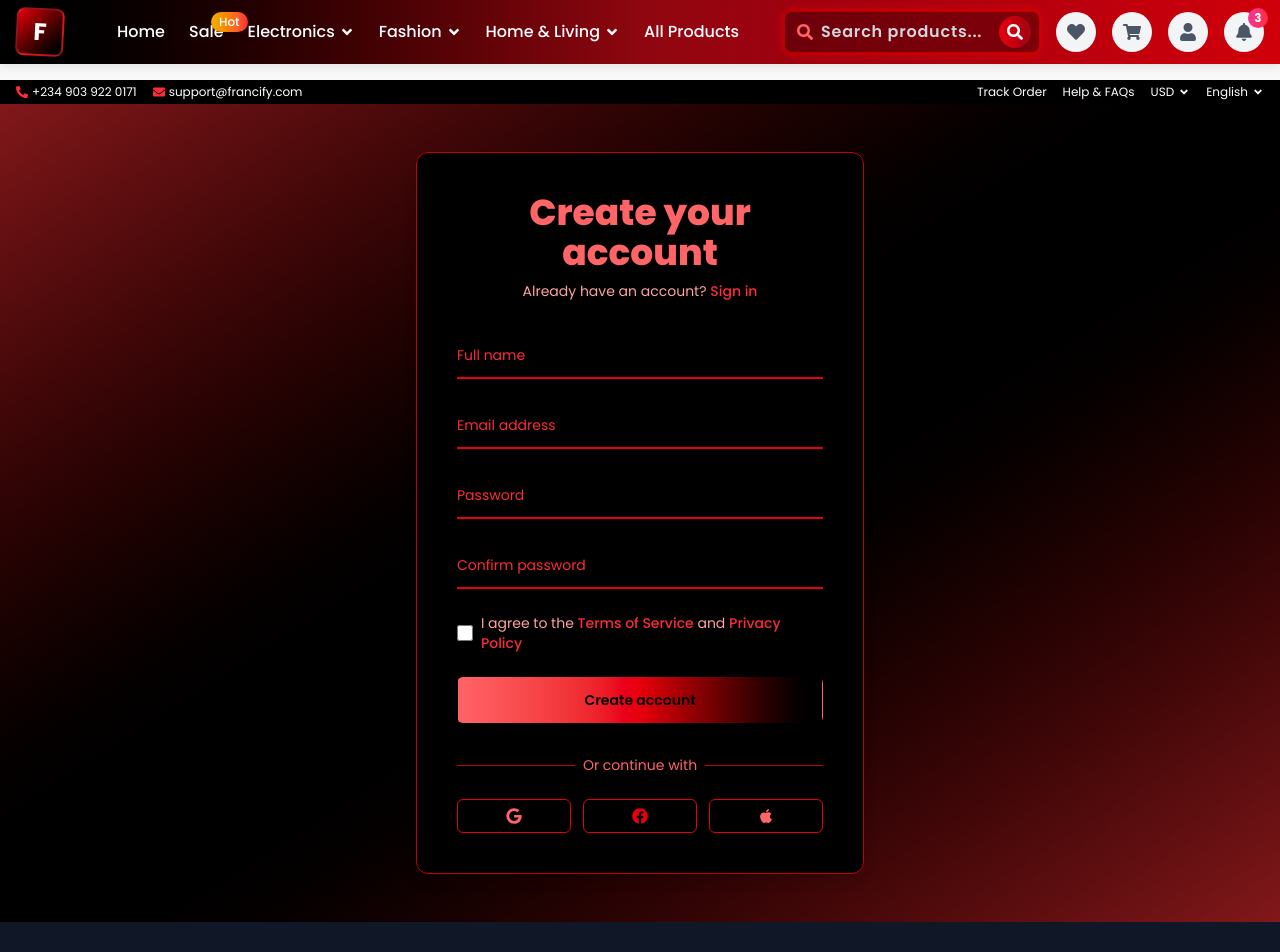
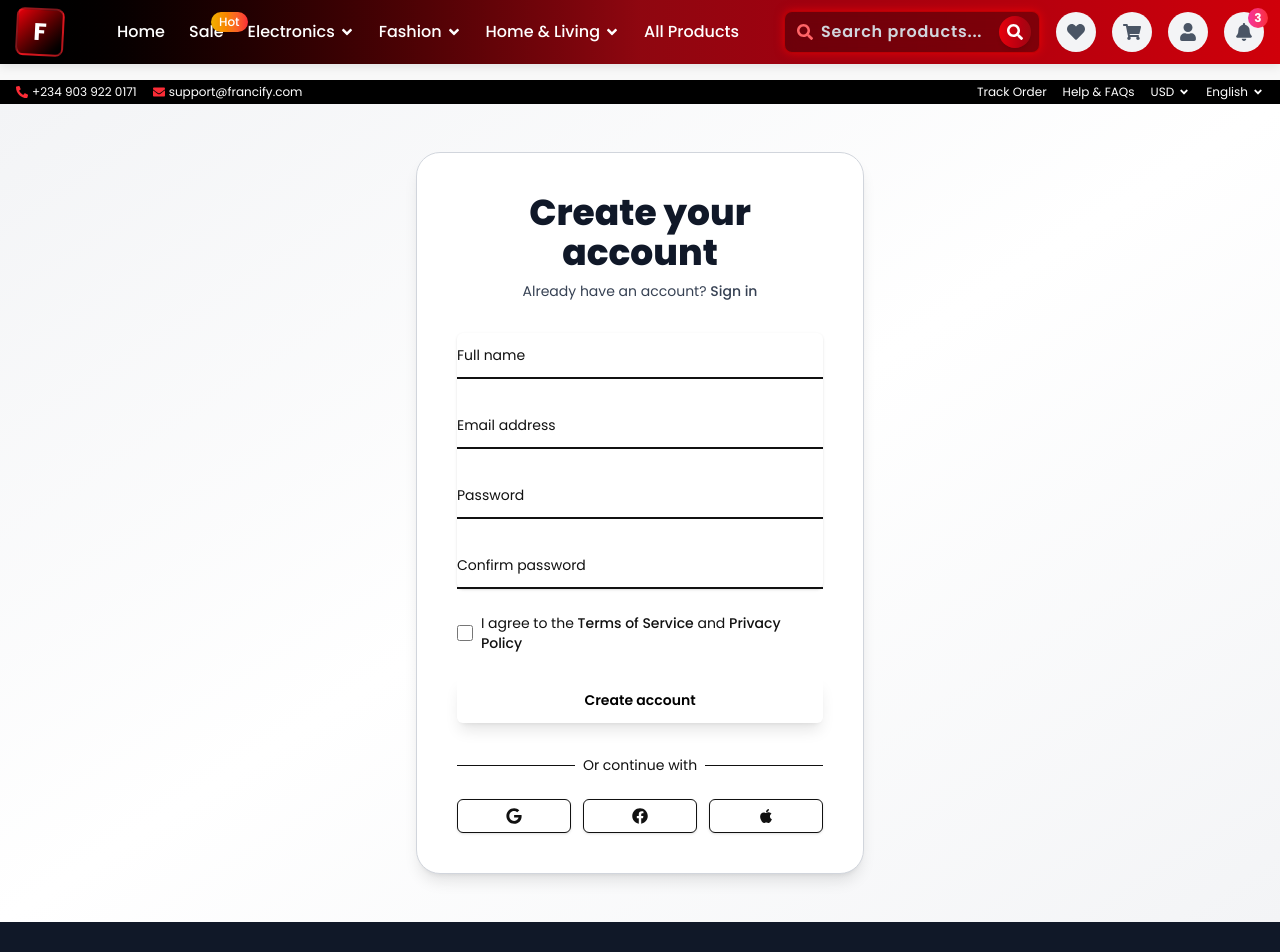
Before and after one commit to ChikamsoChidebe/Francify-Online-Store, a React (Vite) app: page /register in a window 1280 px wide. Shown: the top 952 px of the page. Built offline with nearby package versions, Linux system fonts and the light colour scheme.

Commit message:
git commit -m "Forgotpassword page"

```diff
--- a/src/App.jsx
+++ b/src/App.jsx
@@ -39,6 +39,7 @@ import Shipping from './pages/Shipping';
 import FAQ from './pages/FAQ';
 import LoadingSpinner from './components/LoadingSpinner';
 import WarrantySupportPage from './pages/WarrantySupportPage';
+import ForgotPasswordPage from './pages/ForgotPasswordPage';
 
 const AdminRoute = ({ children }) => {
   const { currentUser, isAdmin } = useAuth();
@@ -100,6 +101,7 @@ function App() {
                 <Route path="/notifications" element={<NotificationsPage />} />
                 <Route path="/help" element={<HelpPage />} />
                 <Route path="/track-order" element={<TrackOrderPage />} />
+                <Route path="/forgot-password" element={<ForgotPasswordPage />} />
                 <Route path="*" element={<NotFoundPage />} />
                 <Route path="/terms" element={<Terms />} />
                 <Route path="/privacy" element={<Terms />} />
--- /dev/null
+++ b/src/pages/ForgotPasswordPage.jsx
@@ -0,0 +1,92 @@
+import React, { useState } from 'react';
+import { Link } from 'react-router-dom';
+
+const ForgotPasswordPage = () => {
+  const [email, setEmail] = useState('');
+  const [submitted, setSubmitted] = useState(false);
+
+  const handleSubmit = (e) => {
+    e.preventDefault();
+    // Here you would handle the forgot password logic, e.g., API call
+    setSubmitted(true);
+  };
+
+  return (
+    <div className="min-h-screen flex items-center justify-center bg-gradient-to-br from-gray-100 via-white to-gray-100 p-6 animate-fadeIn">
+      <div className="max-w-md w-full bg-white backdrop-blur-lg rounded-3xl p-10 shadow-xl border border-gray-300 animate-slideUp">
+        <h2 className="text-3xl font-extrabold text-gray-900 mb-6 text-center tracking-wide animate-pulse">
+          Forgot Your Password?
+        </h2>
+        {!submitted ? (
+          <>
+            <p className="text-gray-700 mb-8 text-center">
+              Enter your email address below and we'll send you a link to reset your password.
+            </p>
+            <form onSubmit={handleSubmit} className="space-y-6">
+              <div className="relative z-0 w-full group">
+                <input
+                  type="email"
+                  name="email"
+                  id="email"
+                  autoComplete="email"
+                  required
+                  value={email}
+                  onChange={(e) => setEmail(e.target.value)}
+                  className="block py-3 px-0 w-full text-primary-300 bg-transparent border-0 border-b-2 border-primary-600 appearance-none focus:outline-none focus:ring-0 focus:border-primary-400 peer transition duration-300"
+                  placeholder=" "
+                />
+                <label
+                  htmlFor="email"
+                  className="absolute text-primary-500 text-sm duration-300 transform -translate-y-6 scale-75 top-3 -z-10 origin-[0] peer-placeholder-shown:translate-y-0 peer-placeholder-shown:scale-100 peer-focus:-translate-y-6 peer-focus:scale-75"
+                >
+                  Email address
+                </label>
+              </div>
+              <button
+                type="submit"
+                className="w-full py-3 bg-gradient-to-r from-primary-400 via-primary-600 to-accent-900 rounded-xl text-shadow-black font-semibold shadow-lg hover:from-primary-500 hover:via-primary-700 hover:to-accent-900 transition-all duration-300 transform hover:scale-105"
+              >
+                Send Reset Link
+              </button>
+            </form>
+          </>
+        ) : (
+          <div className="text-center text-gray-700 animate-fadeIn">
+            <p className="mb-4">If an account with that email exists, a reset link has been sent.</p>
+            <Link
+              to="/login"
+              className="inline-block mt-4 px-6 py-2 bg-primary-600 rounded-lg text-black font-semibold hover:bg-primary-700 transition-colors duration-300"
+            >
+              Back to Login
+            </Link>
+          </div>
+        )}
+      </div>
+      <style>{`
+        @keyframes fadeIn {
+          from { opacity: 0; }
+          to { opacity: 1; }
+        }
+        @keyframes slideUp {
+          from { transform: translateY(20px); opacity: 0; }
+          to { transform: translateY(0); opacity: 1; }
+        }
+        @keyframes pulse {
+          0%, 100% { opacity: 1; }
+          50% { opacity: 0.7; }
+        }
+        .animate-fadeIn {
+          animation: fadeIn 1s ease forwards;
+        }
+        .animate-slideUp {
+          animation: slideUp 0.8s ease forwards;
+        }
+        .animate-pulse {
+          animation: pulse 2s infinite;
+        }
+      `}</style>
+    </div>
+  );
+};
+
+export default ForgotPasswordPage;
--- a/src/pages/RegisterPage.jsx
+++ b/src/pages/RegisterPage.jsx
@@ -62,28 +62,28 @@ const RegisterPage = () => {
   };
 
   return (
-    <div className="min-h-screen flex items-center justify-center bg-gradient-to-br from-red-900 via-black to-red-900 py-12 px-4 sm:px-6 lg:px-8 animate-fadeIn">
-      <div className="max-w-md w-full space-y-8 bg-black bg-opacity-80 p-10 rounded-xl shadow-lg backdrop-blur-md border border-red-700">
+    <div className="min-h-screen flex items-center justify-center bg-gradient-to-br from-gray-100 via-white to-gray-100 py-12 px-4 sm:px-6 lg:px-8 animate-fadeIn">
+      <div className="max-w-md w-full space-y-8 bg-white p-10 rounded-3xl shadow-lg backdrop-blur-md border border-gray-300">
         <div className="text-center">
-          <h2 className="text-4xl font-extrabold text-red-400 mb-2 animate-slideDown">Create your account</h2>
-          <p className="mt-2 text-sm text-red-300">
+          <h2 className="text-4xl font-extrabold text-gray-900 mb-2 animate-slideDown">Create your account</h2>
+          <p className="mt-2 text-sm text-gray-700">
             Already have an account?{' '}
-            <Link to="/login" className="font-medium text-red-500 hover:text-red-400 transition-colors duration-300">
+            <Link to="/login" className="font-medium text-secondary-600 hover:text-secondary-500 transition-colors duration-300">
               Sign in
             </Link>
           </p>
         </div>
 
         {error && (
-          <div className="bg-red-800 border-l-4 border-red-500 p-4 mb-4 animate-shake">
+          <div className="bg-secondary-800 border-l-4 border-secondary-500 p-4 mb-4 animate-shake">
             <div className="flex">
               <div className="flex-shrink-0">
-                <svg className="h-5 w-5 text-red-400" xmlns="http://www.w3.org/2000/svg" viewBox="0 0 20 20" fill="currentColor">
+                <svg className="h-5 w-5 text-secondary-400" xmlns="http://www.w3.org/2000/svg" viewBox="0 0 20 20" fill="currentColor">
                   <path fillRule="evenodd" d="M10 18a8 8 0 100-16 8 8 0 000 16zM8.707 7.293a1 1 0 00-1.414 1.414L8.586 10l-1.293 1.293a1 1 0 101.414 1.414L10 11.414l1.293 1.293a1 1 0 001.414-1.414L11.414 10l1.293-1.293a1 1 0 00-1.414-1.414L10 8.586 8.707 7.293z" clipRule="evenodd" />
                 </svg>
               </div>
               <div className="ml-3">
-                <p className="text-sm text-red-300">{error}</p>
+                <p className="text-sm text-secondary-300">{error}</p>
               </div>
             </div>
           </div>
@@ -91,7 +91,7 @@ const RegisterPage = () => {
 
         <form className="mt-8 space-y-6" onSubmit={handleSubmit} noValidate>
           <div className="rounded-md shadow-sm -space-y-px">
-            {['name', 'email', 'password', 'confirmPassword'].map((field, idx) => {
+            {['name', 'email', 'password', 'confirmPassword'].map((field) => {
               const isPassword = field === 'password' || field === 'confirmPassword';
               const placeholderMap = {
                 name: 'Full name',
@@ -109,12 +109,12 @@ const RegisterPage = () => {
                     value={formData[field]}
                     onChange={handleChange}
                     required
-                    className="block py-2.5 px-0 w-full text-red-300 bg-transparent border-0 border-b-2 border-red-600 appearance-none focus:outline-none focus:ring-0 focus:border-red-400 peer transition duration-300"
+                    className="block py-2.5 px-0 w-full text-primary-300 bg-transparent border-0 border-b-2 border-primary-600 appearance-none focus:outline-none focus:ring-0 focus:border-primary-400 peer transition duration-300"
                     placeholder=" "
                   />
                   <label
                     htmlFor={field}
-                    className="absolute text-red-500 text-sm duration-300 transform -translate-y-6 scale-75 top-3 -z-10 origin-[0] peer-placeholder-shown:translate-y-0 peer-placeholder-shown:scale-100 peer-focus:-translate-y-6 peer-focus:scale-75"
+                    className="absolute text-primary-500 text-sm duration-300 transform -translate-y-6 scale-75 top-3 -z-10 origin-[0] peer-placeholder-shown:translate-y-0 peer-placeholder-shown:scale-100 peer-focus:-translate-y-6 peer-focus:scale-75"
                   >
                     {placeholderMap[field]}
                   </label>
@@ -129,15 +129,15 @@ const RegisterPage = () => {
               name="terms"
               type="checkbox"
               required
-              className="h-4 w-4 text-red-500 focus:ring-red-400 border-gray-300 rounded"
+              className="h-4 w-4 text-primary-500 focus:ring-primary-400 border-gray-300 rounded"
             />
-            <label htmlFor="terms" className="ml-2 block text-sm text-red-300 select-none">
+            <label htmlFor="terms" className="ml-2 block text-sm text-primary-300 select-none">
               I agree to the{' '}
-              <Link to="/terms" className="font-medium text-red-500 hover:text-red-400 transition-colors duration-300">
+              <Link to="/terms" className="font-medium text-primary-500 hover:text-primary-400 transition-colors duration-300">
                 Terms of Service
               </Link>{' '}
               and{' '}
-              <Link to="/privacy" className="font-medium text-red-500 hover:text-red-400 transition-colors duration-300">
+              <Link to="/privacy" className="font-medium text-primary-500 hover:text-primary-400 transition-colors duration-300">
                 Privacy Policy
               </Link>
             </label>
@@ -147,7 +147,7 @@ const RegisterPage = () => {
             <button
               type="submit"
               disabled={loading}
-              className="group relative w-full flex justify-center py-3 px-6 border border-transparent text-sm font-semibold rounded-md text-black bg-gradient-to-r from-red-400 via-red-600 to-black hover:from-red-500 hover:via-red-700 hover:to-black focus:outline-none focus:ring-2 focus:ring-offset-2 focus:ring-red-500 disabled:opacity-50 transition-all duration-300 shadow-lg"
+              className="group relative w-full flex justify-center py-3 px-6 border border-transparent text-sm font-semibold rounded-md text-black bg-gradient-to-r from-primary-400 via-primary-600 to-accent-900 hover:from-primary-500 hover:via-primary-700 hover:to-accent-900 focus:outline-none focus:ring-2 focus:ring-offset-2 focus:ring-primary-500 disabled:opacity-50 transition-all duration-300 shadow-lg"
             >
               {loading ? 'Creating account...' : 'Create account'}
             </button>
@@ -157,31 +157,31 @@ const RegisterPage = () => {
         <div className="mt-6">
           <div className="relative">
             <div className="absolute inset-0 flex items-center">
-              <div className="w-full border-t border-red-700"></div>
+              <div className="w-full border-t border-primary-700"></div>
             </div>
             <div className="relative flex justify-center text-sm">
-              <span className="px-2 bg-black text-red-400">Or continue with</span>
+              <span className="px-2 bg-white text-primary-500">Or continue with</span>
             </div>
           </div>
 
           <div className="mt-6 grid grid-cols-3 gap-3">
             <button
-              className="w-full inline-flex justify-center py-2 px-4 border border-red-600 rounded-md shadow-sm bg-black text-red-500 hover:bg-red-900 transition-colors duration-300"
+              className="w-full inline-flex justify-center py-2 px-4 border border-primary-600 rounded-md shadow-sm bg-white text-primary-600 hover:bg-primary-50 transition-colors duration-300"
               aria-label="Continue with Google"
             >
-              <FaGoogle className="text-red-400" />
+              <FaGoogle className="text-primary-400" />
             </button>
             <button
-              className="w-full inline-flex justify-center py-2 px-4 border border-red-600 rounded-md shadow-sm bg-black text-red-500 hover:bg-red-900 transition-colors duration-300"
+              className="w-full inline-flex justify-center py-2 px-4 border border-primary-600 rounded-md shadow-sm bg-white text-primary-600 hover:bg-primary-50 transition-colors duration-300"
               aria-label="Continue with Facebook"
             >
-              <FaFacebook className="text-red-600" />
+              <FaFacebook className="text-primary-600" />
             </button>
             <button
-              className="w-full inline-flex justify-center py-2 px-4 border border-red-600 rounded-md shadow-sm bg-black text-red-500 hover:bg-red-900 transition-colors duration-300"
+              className="w-full inline-flex justify-center py-2 px-4 border border-primary-600 rounded-md shadow-sm bg-white text-primary-600 hover:bg-primary-50 transition-colors duration-300"
               aria-label="Continue with Apple"
             >
-              <FaApple className="text-red-400" />
+              <FaApple className="text-primary-400" />
             </button>
           </div>
         </div>
```
Also changed, not shown: src/pages/LoginPage.jsx (+26 -22 lines).
